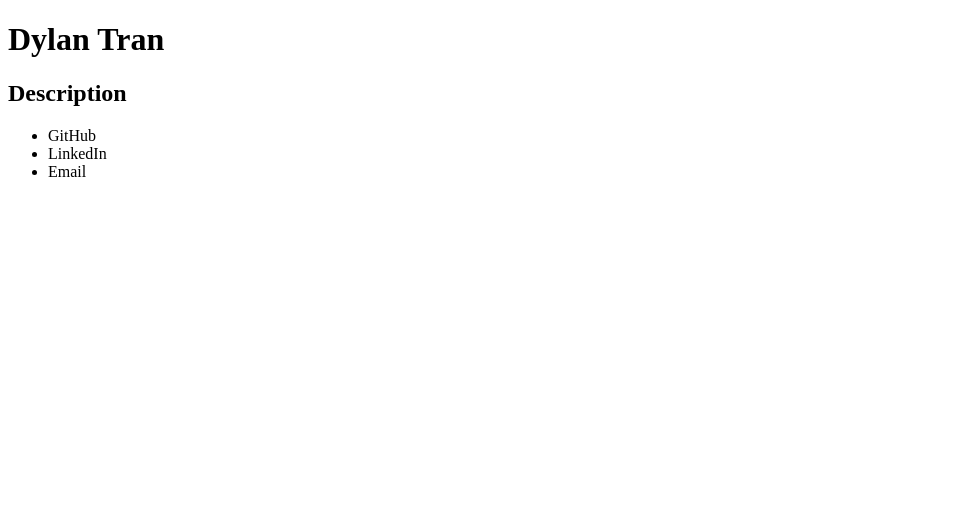
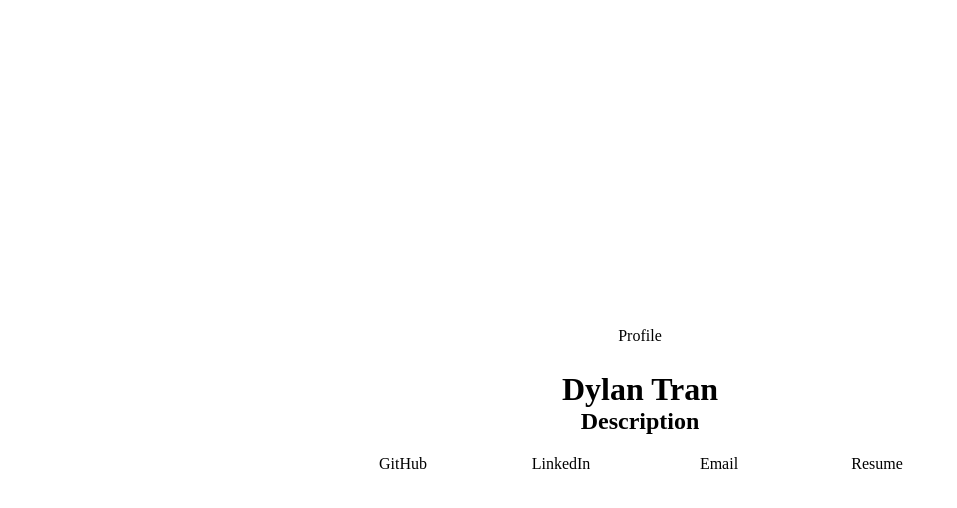
Before and after one commit to dylantrann/dylantrann.github.io, a plain HTML site: page index.html in a window 1280 px wide. Shown: the whole page, without its empty margins (0-957 px from the left). Drawn offline with Linux system fonts and the light colour scheme.

Commit message:
general css formatting

```diff
--- a/index.css
+++ b/index.css
@@ -0,0 +1,77 @@
+html {
+    display: flex;
+    height: 100%;
+    text-align: center;
+}
+
+body {
+    width: 100%;
+    display: flex;
+    flex-direction: column;
+
+    justify-content: center;
+    align-items: center;
+}
+
+div {
+    width: 50%;
+}
+
+h1 {
+    margin-top: 2vw;
+    margin-bottom: 0;
+}
+
+h2 {
+    margin-top: 0;
+}
+
+ul {
+    display: flex;
+
+    list-style: none;
+    margin: 0;
+    padding: 0;
+}
+
+li {
+    width: 25%;
+}
+
+/* WITHOUT DIV separating photo and text
+html {
+    display: flex;
+    width: 100%;
+    height: 100%;
+    text-align: center;
+}
+
+body {
+    width: 50%;
+    margin: auto;
+
+    justify-content: center;
+    align-items: center;
+}
+
+h1 {
+    margin-top: 2vw;
+    margin-bottom: 0;
+}
+
+h2 {
+    margin-top: 0;
+}
+
+ul {
+    display: flex;
+
+    list-style: none;
+    margin: 0;
+    padding: 0;
+}
+
+li {
+    width: 25%;
+}
+*/
--- a/index.html
+++ b/index.html
@@ -2,17 +2,22 @@
 <html>
     <head>
         <meta charset="UTF-8"/>
+        <meta name="viewport" content="width=device-width, initial-scale=1.0">
         <!-- FOR ICON: <link rel="shortcut icon" href="favicon.ico" type="image/x-icon" />  -->
         <link rel="stylesheet" href="index.css"/>
     </head>
 
     <body>
+        <a>Profile</a>
+        <div>
             <h1>Dylan Tran</h1>
             <h2>Description</h2>
             <ul>
                 <li>GitHub</li>
                 <li>LinkedIn</li>
                 <li>Email</li>
+                <li>Resume</li>
             </ul>
+        </div>
     </body>
 </html>
```
Lines whose indentation alone changed are shown as unchanged.
